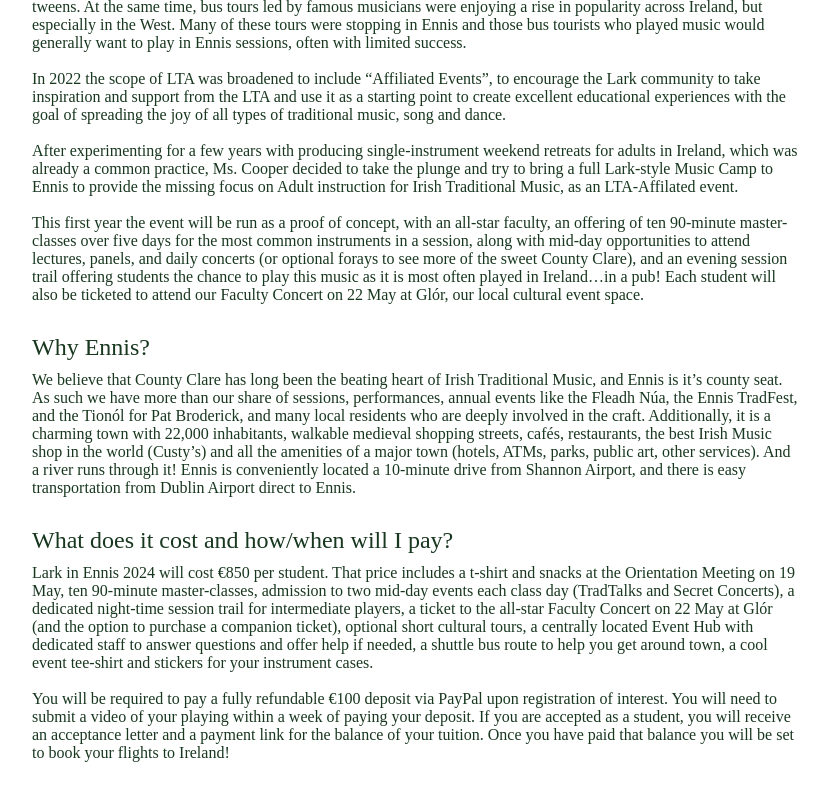
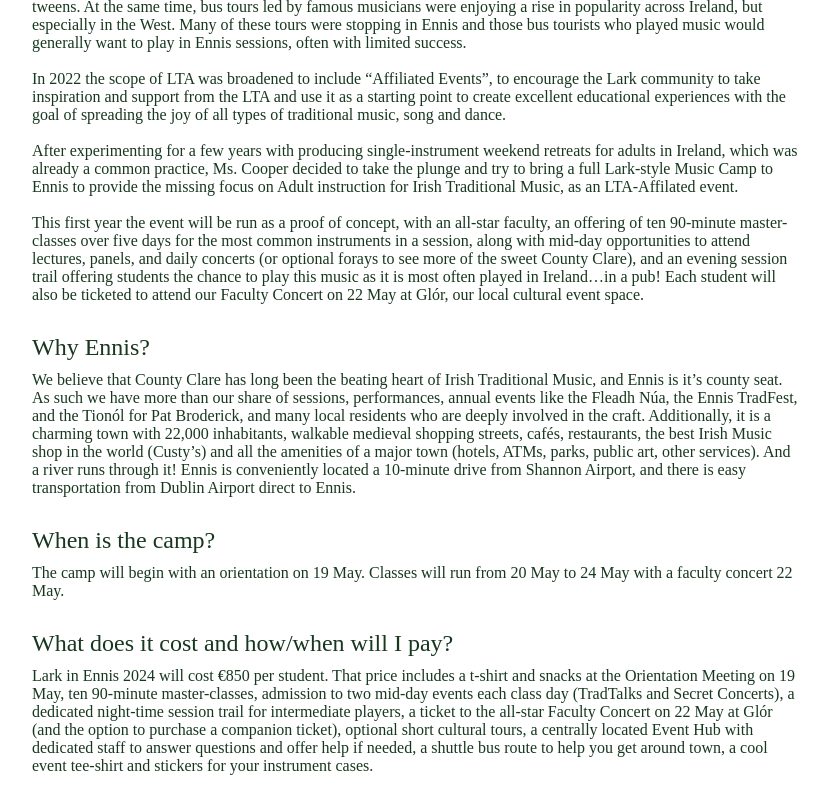
Before and after one commit to blowecle/lark, a React (Create React App) app: page /FAQ in a window 1280 px wide. Shown: the part 359-1152 px from the top of the page, without its empty margins (224-1052 px from the left). Built offline with nearby package versions, Linux system fonts and the light colour scheme; a web font is replaced by a local one.

Commit message:
added dates to FAQ

```diff
--- a/src/components/FAQ.js
+++ b/src/components/FAQ.js
@@ -21,6 +21,10 @@ const FAQ = () => {
                 <div className="faq-question">
                     <div className="faq-question-header">Why Ennis?</div>
                     <div className="faq-question-answer">We believe that County Clare has long been the beating heart of Irish Traditional Music, and Ennis is it’s county seat. As such we have more than our share of sessions, performances, annual events like the Fleadh Núa, the Ennis TradFest, and the Tionól for Pat Broderick, and many local residents who are deeply involved in the craft. Additionally, it is a charming town with 22,000 inhabitants, walkable medieval shopping streets, cafés, restaurants, the best Irish Music shop in the world (Custy’s) and all the amenities of a major town (hotels, ATMs, parks, public art, other services). And a river runs through it! Ennis is conveniently located a 10-minute drive from Shannon Airport, and there is easy transportation from Dublin Airport direct to Ennis.</div>
+                </div>
+                <div className="faq-question">
+                    <div className="faq-question-header">When is the camp?</div>
+                    <div className="faq-question-answer">The camp will begin with an orientation on 19 May.  Classes will run from 20 May to 24 May with a faculty concert 22 May.</div>
                 </div>
                 <div className="faq-question">
                     <div className="faq-question-header">What does it cost and how/when will I pay?</div>
```
